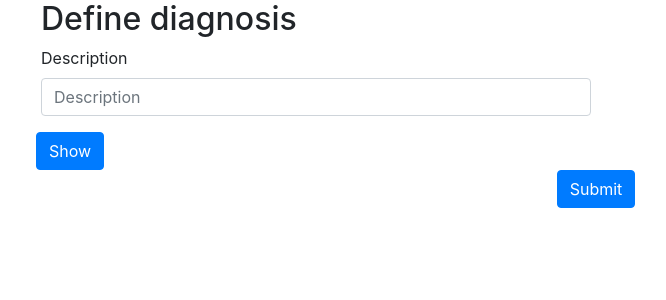
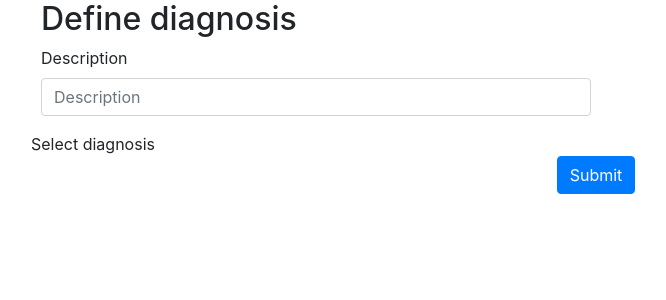
Before and after one commit to mitosHermanos/Centro_clinico_front, a React (Create React App) app: page /report in a window 1280 px wide. Shown: the top 300 px of the page, without its empty margins (44-710 px from the left). Built offline with nearby package versions, Linux system fonts and the light colour scheme.

Commit message:
Update Report.js

```diff
--- a/src/components/Report.js
+++ b/src/components/Report.js
@@ -1,16 +1,35 @@
 import React, {useState} from 'react';
-import {Container, Form, Col, Button} from 'react-bootstrap'
+import {Container, Form, Col, Button, Dropdown} from 'react-bootstrap'
 import {serviceConfig} from '../appSettings.js'
 
 class Report extends React.Component{
     constructor(props){
         super(props);
+        console.log(this.props.lista);
         this.state = {
             _description: '',
-            isShowing: false
+            displayMenu: false,
+            _lista: this.props.lista
         };
+        console.log(this.state._lista);
         this.handleChange = this.handleChange.bind(this);
         this.handleSubmit = this.handleSubmit.bind(this);
+        this.showDropdownMenu = this.showDropdownMenu.bind(this);
+        this.hideDropdownMenu = this.hideDropdownMenu.bind(this);
+    }
+
+    showDropdownMenu(event) {
+        event.preventDefault();
+        this.setState({ displayMenu: true }, () => {
+        document.addEventListener('click', this.hideDropdownMenu);
+        });
+    }
+
+    hideDropdownMenu() {
+        this.setState({ displayMenu: false }, () => {
+          document.removeEventListener('click', this.hideDropdownMenu);
+        });
+
     }
 
 
@@ -29,7 +48,6 @@ class Report extends React.Component{
     enter(){
 
         const {_description} = this.state;
-
         const patientRequest = {
             description: _description
         }
@@ -59,14 +77,16 @@ class Report extends React.Component{
         //     alert(message);
         // });
     }
-
-    setShowing(){
-        this.state.isShowing = !this.state.isShowing;
-        console.log(this.state.isShowing)
+    iterateTrough(){
+        return this.props.lista.map((el, index) =>{
+            return(
+                <li>el.code</li>
+            )
+        })
     }
     render(){
-        const {_description, isShowing } = this.state;
-        var ispisi;
+        const { _description } = this.state;
+
         return(
             <Container>
                 <div className='diagnosis-div'>
@@ -86,10 +106,38 @@ class Report extends React.Component{
                             </Form.Group>
                         </Form.Row>
                         <Form.Row>
-                        <div>
+                        <Form.Row>
+                        <div  className="dropdown" style = {{background:"white",width:"200px"}} >
+         <div className="button" onClick={this.showDropdownMenu}>Select diagnosis </div>
+
+          { this.state.displayMenu ? (
+          <ul>
+              {this.iterateTrough()}
+         {/* <li><a className="active" href="#Create Page">Create Page</a></li>
+         <li><a href="#Manage Pages">Manage Pages</a></li>
+         <li><a href="#Create Ads">Create Ads</a></li>
+         <li><a href="#Manage Ads">Manage Ads</a></li>
+         <li><a href="#Activity Logs">Activity Logs</a></li>
+         <li><a href="#Setting">Setting</a></li>
+         <li><a href="#Log Out">Log Out</a></li> */}
+          </ul>
+        ):
+        (
+          null
+        )
+        }
+
+       </div>
+                            {/* <Dropdown
+                                title="Select diagnosis"
+                                list={this.props.lista}
+                                //toggleItem={this.toggleSelected}
+                            /> */}
+                        </Form.Row>
+                        {/* <div>
                             <Button variant="primary" onClick={()=> this.setShowing()}>Show</Button>
-                            {!this.state.isShowing && <Child />}
-                        </div>
+
+                        </div> */}
                         </Form.Row>
                         <div className="text-center">
                                 <Button variant="primary" type="submit">
@@ -100,13 +148,10 @@ class Report extends React.Component{
                 </div>
             </Container>
         );
+
     }
 
 
 }
-const Child = () => (
-    <div className='modal'>
-        Hello, World!
-    </div>
-)
+
 export default Report;
```
